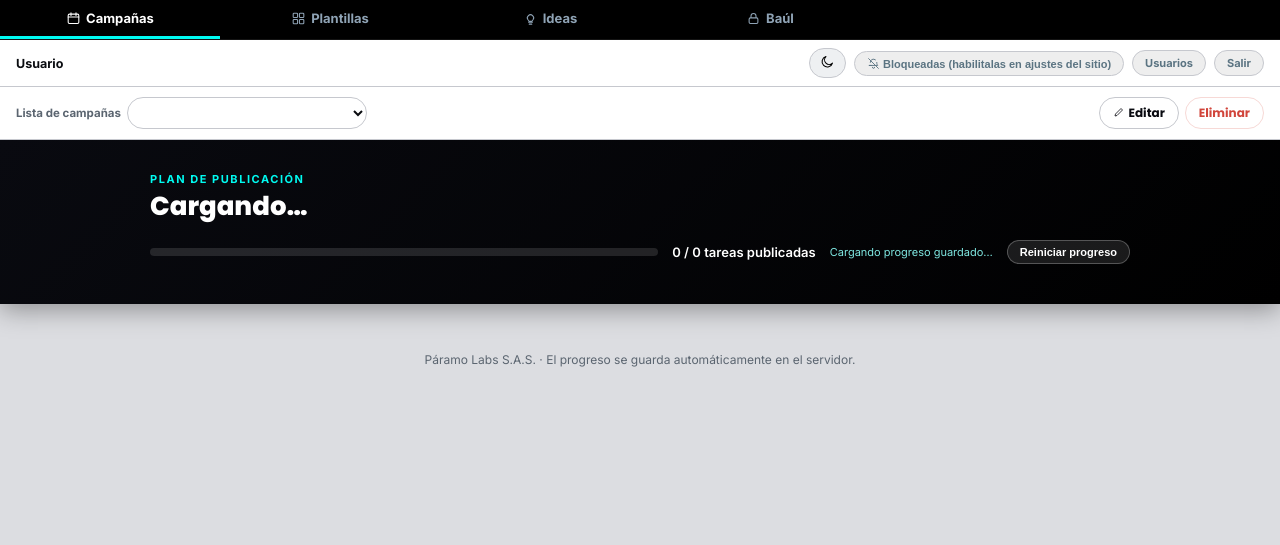
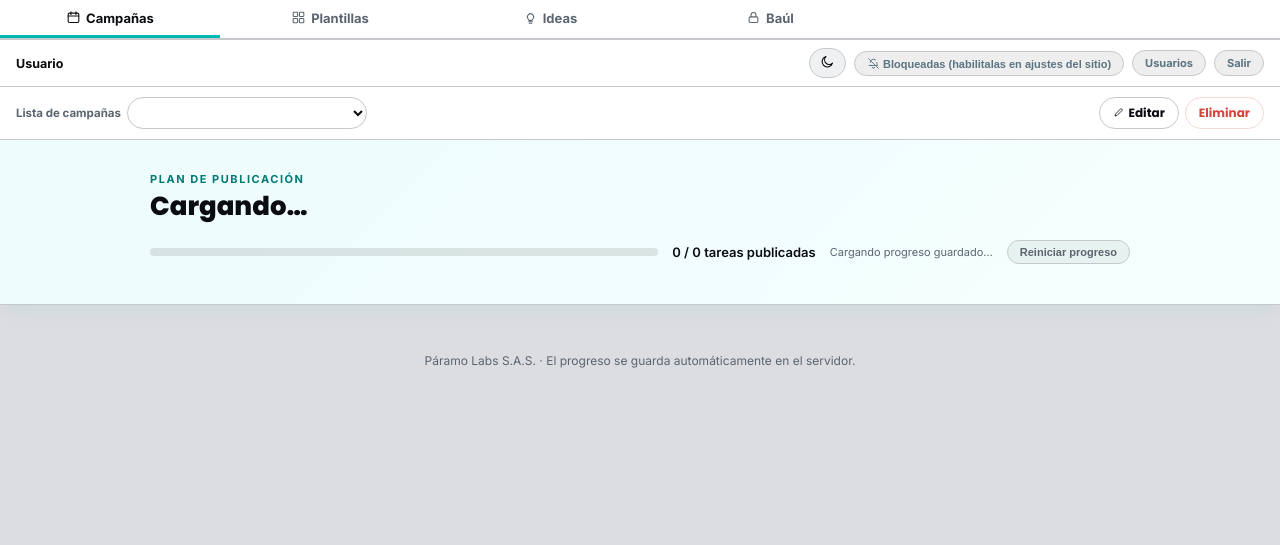
Before and after one commit to paramolabs-Col/CijalaApp, a Flask app: page / in a window 1280 px wide. Shown: the top 545 px of the page. Run offline with Flask 3, Linux system fonts and the light colour scheme; the visitor is signed in with stand-in values (Sample User, id 1); data that the repository does not hold is empty.

Commit message:
feat: editorial light color scheme for tabs and header

```diff
--- a/static/css/theme.css
+++ b/static/css/theme.css
@@ -57,20 +57,21 @@ h1,h2,h3,.display{font-family:'Poppins',sans-serif;}
 .app-tabs{
   position: sticky; top:0; z-index: 70;
   display:flex; gap:0;
-  background: var(--navy-deep);
-  border-bottom: 1px solid rgba(255,255,255,0.08);
+  background: var(--surface);
+  border-bottom: 2px solid var(--line);
   height:40px;
 }
 .tab-btn{
   flex:1; max-width:220px;
   display:flex; align-items:center; justify-content:center; gap:5px;
   font-family:'Inter',sans-serif; font-weight:700; font-size:13px;
-  color:#8fa3b5; background:transparent; border:none;
+  color: var(--muted); background:transparent; border:none;
   padding: 0 10px; cursor:pointer;
   border-bottom: 3px solid transparent;
   white-space:nowrap;
 }
-.tab-btn.active{ color: var(--on-accent); border-bottom-color: var(--teal); }
+.tab-btn.active{ color: var(--ink); border-bottom-color: var(--gold); }
+[data-theme="dark"] .tab-btn.active{ color: var(--on-accent); border-bottom-color: var(--teal); }
 
 /* Cada página secundaria arranca oculta; tabs.js las muestra al hacer click */
 #templatesPage, #ideasPage, #vaultPage{ display:none; }
@@ -79,46 +80,69 @@ h1,h2,h3,.display{font-family:'Poppins',sans-serif;}
 
 /* ---------------- Header genérico (usado por las 3 secciones) ---------------- */
 header{
-  background: linear-gradient(135deg, var(--navy) 0%, var(--navy-deep) 100%);
-  color: var(--on-accent);
+  background: linear-gradient(135deg, #edfcfc 0%, #f5fffe 100%);
+  color: var(--ink);
   padding: 32px 24px 26px;
   position: sticky;
   top:76px;
   z-index: 50;
-  box-shadow: 0 6px 24px rgba(0,0,0,0.35);
+  border-bottom: 1px solid var(--line);
+  box-shadow: 0 4px 16px rgba(0,180,170,0.08);
 }
 .header-inner{max-width: 980px; margin:0 auto;}
 .eyebrow{
   text-transform:uppercase;
   letter-spacing:.14em;
   font-size:11px;
-  color: var(--teal);
+  color: #007a75;
   font-weight:700;
   margin-bottom:6px;
 }
 header h1{font-size: 26px; margin:0 0 4px; font-weight:800; line-height:1.15;}
-.subrange{font-size:13.5px; color:#a9c2d9; margin-bottom:18px;}
+.subrange{font-size:13.5px; color: var(--muted); margin-bottom:18px;}
 
 .progress-wrap{ display:flex; align-items:center; gap:14px; flex-wrap:wrap; }
 .progress-track{
   flex:1; min-width:180px; height:8px; border-radius:20px;
-  background: rgba(255,255,255,0.12); overflow:hidden;
+  background: rgba(0,0,0,0.1); overflow:hidden;
 }
 .progress-fill{
   height:100%; width:0%;
-  background: linear-gradient(90deg, var(--teal), var(--gold));
+  background: linear-gradient(90deg, var(--gold), #00e0d6);
   border-radius:20px; transition: width .35s ease;
 }
-.progress-label{font-size:13px; font-weight:600; color: var(--on-accent); white-space:nowrap;}
-.sync-label{font-size:11px; color:#7fe8e2; white-space:nowrap;}
+.progress-label{font-size:13px; font-weight:600; color: var(--ink); white-space:nowrap;}
+.sync-label{font-size:11px; color: var(--muted); white-space:nowrap;}
 .reset-btn, .logout-btn{
-  font-size:11px; font-weight:700; color: var(--on-accent);
-  background: rgba(255,255,255,0.1);
-  border:1px solid rgba(255,255,255,0.25);
+  font-size:11px; font-weight:700; color: var(--muted);
+  background: rgba(0,0,0,0.05);
+  border:1px solid var(--line);
   border-radius:20px; padding:5px 12px; cursor:pointer;
   text-decoration:none; display:inline-block;
 }
-.reset-btn:hover, .logout-btn:hover{background: rgba(255,255,255,0.18);}
+.reset-btn:hover, .logout-btn:hover{ background: rgba(0,0,0,0.1); }
+
+/* dark mode: restaurar header oscuro */
+[data-theme="dark"] header{
+  background: linear-gradient(135deg, #0f2030 0%, #070d12 100%);
+  color: var(--on-accent);
+  border-bottom-color: transparent;
+  box-shadow: 0 6px 24px rgba(0,0,0,0.4);
+}
+[data-theme="dark"] .eyebrow{ color: var(--teal); }
+[data-theme="dark"] .subrange{ color: #a9c2d9; }
+[data-theme="dark"] .progress-track{ background: rgba(255,255,255,0.12); }
+[data-theme="dark"] .progress-fill{ background: linear-gradient(90deg, var(--teal), var(--gold)); }
+[data-theme="dark"] .progress-label{ color: var(--on-accent); }
+[data-theme="dark"] .sync-label{ color: #7fe8e2; }
+[data-theme="dark"] .reset-btn,
+[data-theme="dark"] .logout-btn{
+  color: var(--on-accent);
+  background: rgba(255,255,255,0.1);
+  border-color: rgba(255,255,255,0.25);
+}
+[data-theme="dark"] .reset-btn:hover,
+[data-theme="dark"] .logout-btn:hover{ background: rgba(255,255,255,0.18); }
 
 footer{
   max-width:980px; margin: 10px auto 0; padding: 10px 20px 30px;
```
